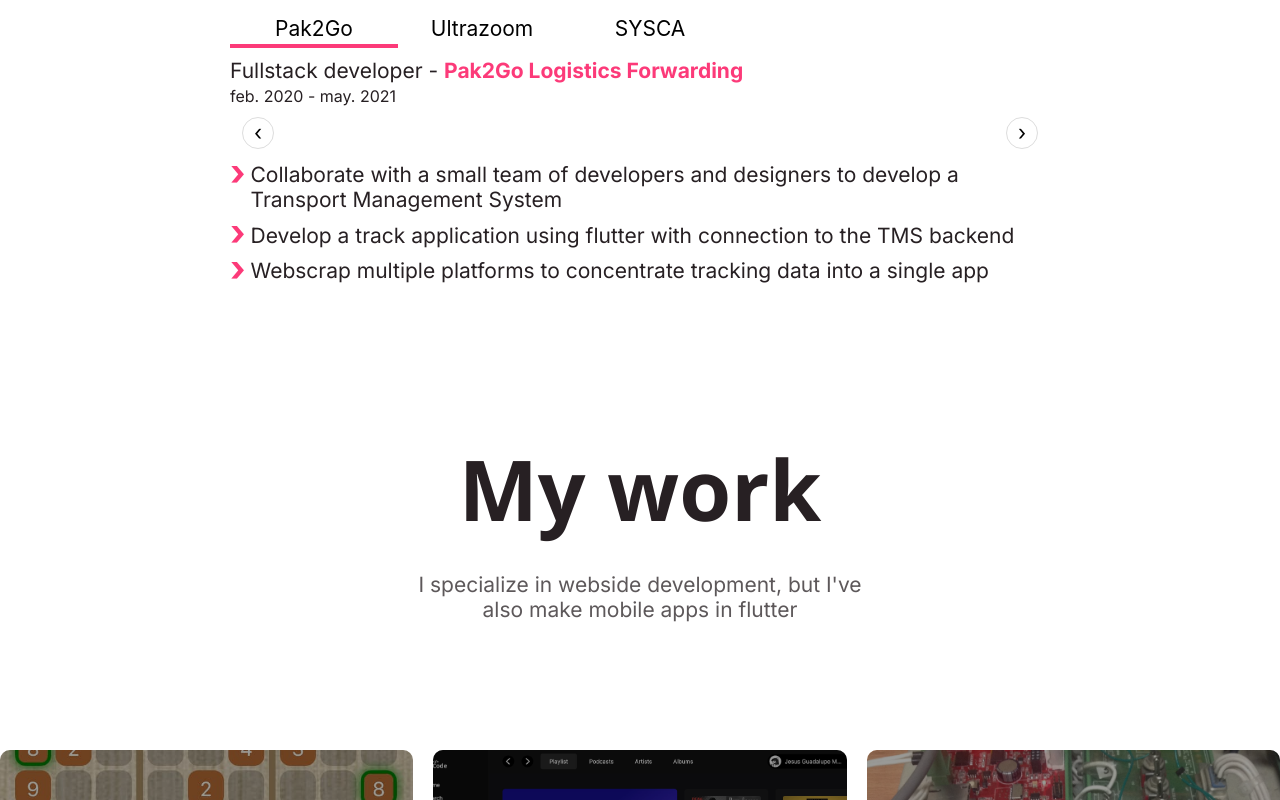
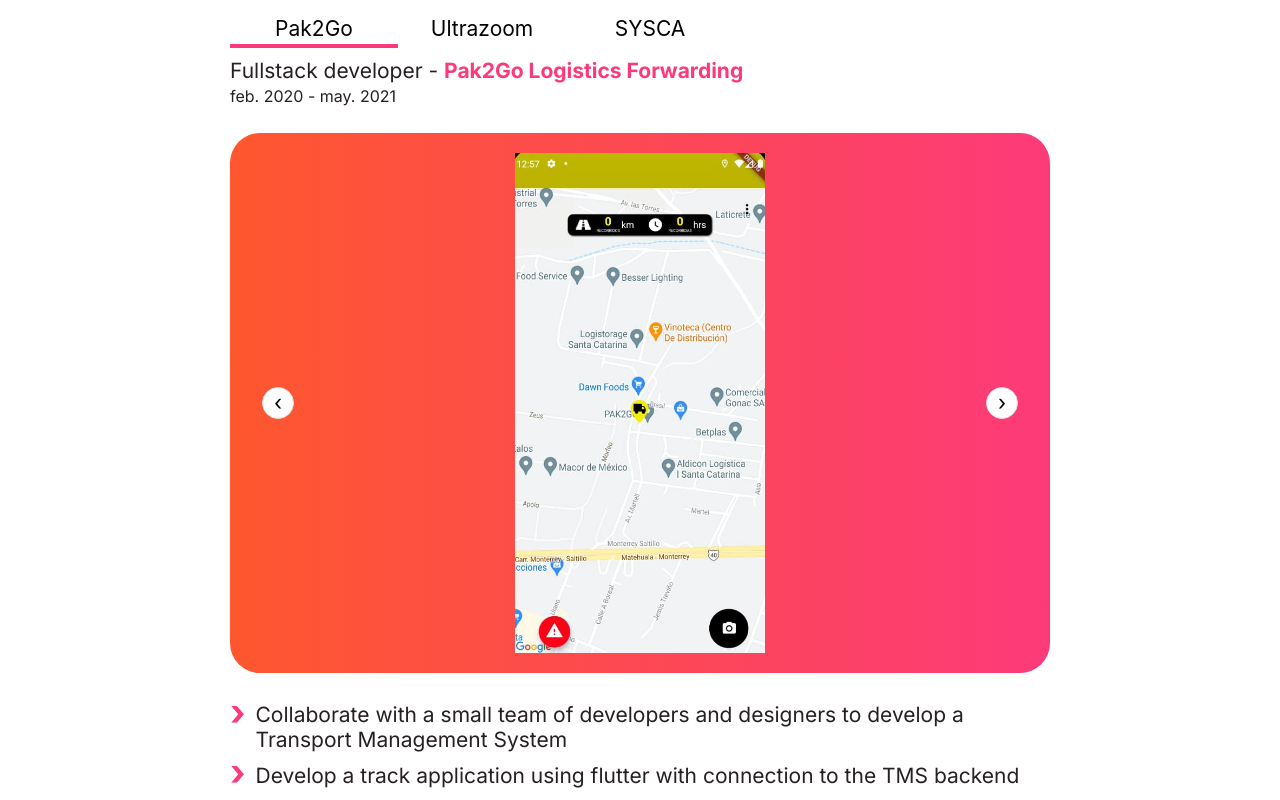
Before and after one commit to JMGCode/portfolio, a Next.js app: page / in a window 1280 px wide. Shown: the part 1680-2480 px from the top of the page. Built offline with nearby package versions, Linux system fonts and the light colour scheme.

Commit message:
refactor: pass images as props instead of children

```diff
--- a/app/home/experiences/index.tsx
+++ b/app/home/experiences/index.tsx
@@ -107,33 +107,19 @@
       <br />
       <div>
         {role.images && (
-          <Carousel infiniteLoop autoPlay intervalTime={6000}>
-            {role.images.map((url, idx) => (
-              <div
-                key={"carousel-img" + url + idx}
-                className={styles["carousel-img"]}
-              >
-                <Image
-                  alt={`image-${idx}`}
-                  src={url}
-                  fill
-                  style={{ objectFit: "scale-down" }}
-                  placeholder="blur"
-                  sizes="(max-width: 768px) 100vw,
-                    (max-width: 1200px) 50vw,
-                    33vw"
-                />
-              </div>
-            ))}
-          </Carousel>
+          <Carousel
+            infiniteLoop
+            autoPlay
+            intervalTime={6000}
+            images={role.images}
+          />
         )}
         <br />
         <ul>
           {responsabilities.map((res, idx) => {
             return (
               <li key={"resp-bullet" + idx}>
-                {" "}
-                <div style={{ display: "flex", gap: "5px" }}>
+                <div style={{ display: "flex", gap: "10px" }}>
                   <div className={styles.bullet}>{"› "}</div>
                   <p>{res}</p>
                 </div>
--- a/components/Carousel/Carousel.module.scss
+++ b/components/Carousel/Carousel.module.scss
@@ -3,6 +3,12 @@
   width: 100%;
   display: flex;
   flex-direction: column;
+
+  //------
+  // background-color: $primary-color;
+  background: $brand-gradient;
+  border-radius: 30px;
+  padding: 20px;
 }
 
 .wrapper {
@@ -67,6 +73,13 @@
   }
 }
 
+.carousel-img {
+  // height: 300px;
+  height: 500px;
+  width: 100%;
+  position: relative;
+}
+
 //hide left/right buttons on touch
 @media (hover: none) and (pointer: coarse) {
   .left-arrow,
@@ -74,3 +87,9 @@
     display: none;
   }
 }
+
+@media screen and (max-width: 720px) {
+  .carousel-img {
+    height: 250px;
+  }
+}
--- a/components/Carousel/Carousel.tsx
+++ b/components/Carousel/Carousel.tsx
@@ -1,54 +1,87 @@
-import { CSSProperties, FC, useEffect, useState } from "react";
+import { CSSProperties, FC, useEffect, useRef, useState } from "react";
+import Image, { StaticImageData } from "next/image";
 
+import Modal from "../Modal/Modal";
+import Portal from "../../HOC/Portal";
 import React from "react";
 import styles from "./Carousel.module.scss";
 
 type Props = {
-  children: Array<React.ReactNode> | React.ReactNode;
   show?: number;
   infiniteLoop?: boolean;
   autoPlay?: boolean;
   intervalTime?: number;
+  images: StaticImageData[];
 };
 
 export const Carousel: FC<Props> = ({
-  children,
+  images,
   show = 1,
   infiniteLoop = true,
   autoPlay = false,
   intervalTime = 1000,
 }) => {
-  const [currentIndex, setCurrentIndex] = useState(infiniteLoop ? show : 0);
-  const [length, setLength] = useState(React.Children.count(children));
+  const [currentIndex, setCurrentIndex] = useState(infiniteLoop ? show - 1 : 0);
+  const [length, setLength] = useState(images?.length);
 
   const [isRepeating, setIsRepeating] = useState(
-    infiniteLoop && React.Children.count(children) > show
+    infiniteLoop && images?.length > show
   );
   const [transitionEnabled, setTransitionEnabled] = useState(true);
   const [touchPosition, setTouchPosition] = useState(null);
 
+  const intervalRef = useRef<any>(null);
+  const [isPaused, setIsPaused] = useState(false);
+
+  const [preview, setPreview] = useState(false);
+
   useEffect(() => {
-    setLength(React.Children.count(children));
-    setIsRepeating(infiniteLoop && React.Children.count(children) > show);
-  }, [children, infiniteLoop, show]);
+    setLength(images.length);
+    setIsRepeating(infiniteLoop && images.length > show);
+  }, [images, infiniteLoop, show]);
 
   useEffect(() => {
     if (isRepeating) {
       if (currentIndex === show || currentIndex === length) {
         setTimeout(() => setTransitionEnabled(true), 100);
-        // setTransitionEnabled(true);
       }
     }
   }, [currentIndex, isRepeating, show, length]);
 
+  //Auto play
   useEffect(() => {
     if (autoPlay) {
-      const interval = setInterval(() => {
-        next();
-      }, intervalTime);
-      return () => clearInterval(interval);
+      startInterval();
+      return () => stopInterval();
     }
   }, []);
+
+  const pause = () => {
+    if (isPaused) {
+      startInterval();
+    } else {
+      stopInterval();
+    }
+    setIsPaused((prev) => !prev);
+  };
+
+  const resetInterval = () => {
+    stopInterval();
+    startInterval();
+  };
+
+  const stopInterval = () => {
+    if (!intervalRef.current) return;
+    clearInterval(intervalRef.current);
+  };
+
+  const startInterval = (dir?: "next" | "prev") => {
+    if (!autoPlay) return;
+    if (intervalRef.current) stopInterval();
+    intervalRef.current = setInterval(() => {
+      dir === "prev" ? prev() : next();
+    }, intervalTime);
+  };
 
   const next = () => {
     if (isRepeating || currentIndex < length - show) {
@@ -78,10 +111,12 @@
     const diff = touchDown - currentTouch;
 
     if (diff > 5) {
+      resetInterval();
       next();
     }
 
     if (diff < -5) {
+      resetInterval();
       prev();
     }
 
@@ -103,8 +138,23 @@
   const renderExtraPrev = () => {
     let output = [];
     for (let index = 0; index < show; index++) {
-      //@ts-ignore
-      output.push(children[length - 1 - index]);
+      output.push(
+        <div
+          key={"carousel-img" + images[index].src + index}
+          className={styles["carousel-img"]}
+        >
+          <Image
+            alt={`image-${index}`}
+            src={images[length - 1 - index]}
+            fill
+            style={{ objectFit: "contain" }}
+            placeholder="blur"
+            sizes="(max-width: 768px) 100vw,
+          (max-width: 1200px) 50vw,
+          33vw"
+          />
+        </div>
+      );
     }
     output.reverse();
     return output;
@@ -113,21 +163,57 @@
   const renderExtraNext = () => {
     let output = [];
     for (let index = 0; index < show; index++) {
-      //@ts-ignore
-      output.push(children[index]);
+      output.push(
+        <div
+          key={"carousel-img" + images[index].src + index}
+          className={styles["carousel-img"]}
+        >
+          <Image
+            alt={`image-${index}`}
+            src={images[index]}
+            fill
+            style={{ objectFit: "contain" }}
+            placeholder="blur"
+            sizes="(max-width: 768px) 100vw,
+          (max-width: 1200px) 50vw,
+          33vw"
+          />
+        </div>
+      );
     }
     return output;
   };
 
   return (
-    <div className={styles.container}>
+    <>
+      <div
+        className={styles.container}
+        onMouseEnter={() => {
+          stopInterval();
+        }}
+        onMouseLeave={() => {
+          if (preview) return;
+          startInterval();
+        }}
+      >
         <div className={styles.wrapper}>
           {(isRepeating || currentIndex > 0) && (
-          <button onClick={prev} className={styles["left-arrow"]}>
+            <button
+              onClick={() => {
+                resetInterval();
+                prev();
+              }}
+              className={styles["left-arrow"]}
+            >
               <p>&lsaquo;</p>
             </button>
           )}
           <div
+            onClick={() => {
+              stopInterval();
+              setPreview(true);
+              console.log(currentIndex, images[currentIndex]);
+            }}
             onTouchStart={handleTouchStart}
             onTouchMove={handleTouchMove}
             className={styles["content-wrapper"]}
@@ -143,17 +229,97 @@
               }
               onTransitionEnd={() => handleTransitionEnd()}
             >
-            {length > show && isRepeating && renderExtraPrev()}
-            {children}
-            {length > show && isRepeating && renderExtraNext()}
+              <> {length > show && isRepeating && renderExtraPrev()}</>
+              {images.map((url, idx) => (
+                <div
+                  key={"carousel-img" + url.src + idx}
+                  className={styles["carousel-img"]}
+                >
+                  <Image
+                    alt={`image-${idx}`}
+                    src={url}
+                    fill
+                    style={{ objectFit: "contain" }}
+                    placeholder="blur"
+                    sizes="(max-width: 768px) 100vw,
+                    (max-width: 1200px) 50vw,
+                    33vw"
+                  />
+                </div>
+              ))}
+              <>{length > show && isRepeating && renderExtraNext()}</>
             </div>
           </div>
           {(isRepeating || currentIndex < length - show) && (
-          <button onClick={next} className={styles["right-arrow"]}>
+            <button
+              onClick={() => {
+                resetInterval();
+                next();
+              }}
+              className={styles["right-arrow"]}
+            >
               <p>&rsaquo;</p>
             </button>
           )}
         </div>
       </div>
+      <Portal>
+        <Modal
+          key="preview"
+          setIsVisible={(value) => {
+            setPreview(value);
+            if (intervalRef.current) return;
+            startInterval();
+          }}
+          isVisible={preview}
+        >
+          {/* <div
+            style={{
+              padding: "100px 40px 40px 40px",
+              background: "rgba(255, 255, 255, 0.5)",
+              boxShadow: "0 8px 32px 0 rgb(31 38 135 / 37%)",
+              backdropFilter: "blur(1px)",
+              borderRadius: "10px",
+              border: "1px solid rgba(255, 255, 255, 0.18)",
+            }}
+          >
+            <div
+              style={{
+                position: "relative",
+                height: "60vh",
+                width: "80vw",
+                // backgroundColor: "transparent",
+              }}
+            >
+              <Image
+                alt="preview-image"
+                src={images[currentIndex - 1]}
+                fill
+                style={{
+                  objectFit: "contain",
+                }}
+              />
+            </div>
+          </div> */}
+          <div style={{ height: "100%" }}></div>
+          <div
+            style={{
+              // backgroundColor: "red",
+              height: "100%",
+              position: "relative",
+            }}
+          >
+            <Image
+              alt="preview-image"
+              src={images[currentIndex - 1]}
+              fill
+              style={{
+                objectFit: "contain",
+              }}
+            />
+          </div>
+        </Modal>
+      </Portal>
+    </>
   );
 };
```
Lines whose indentation alone changed are shown as unchanged.
